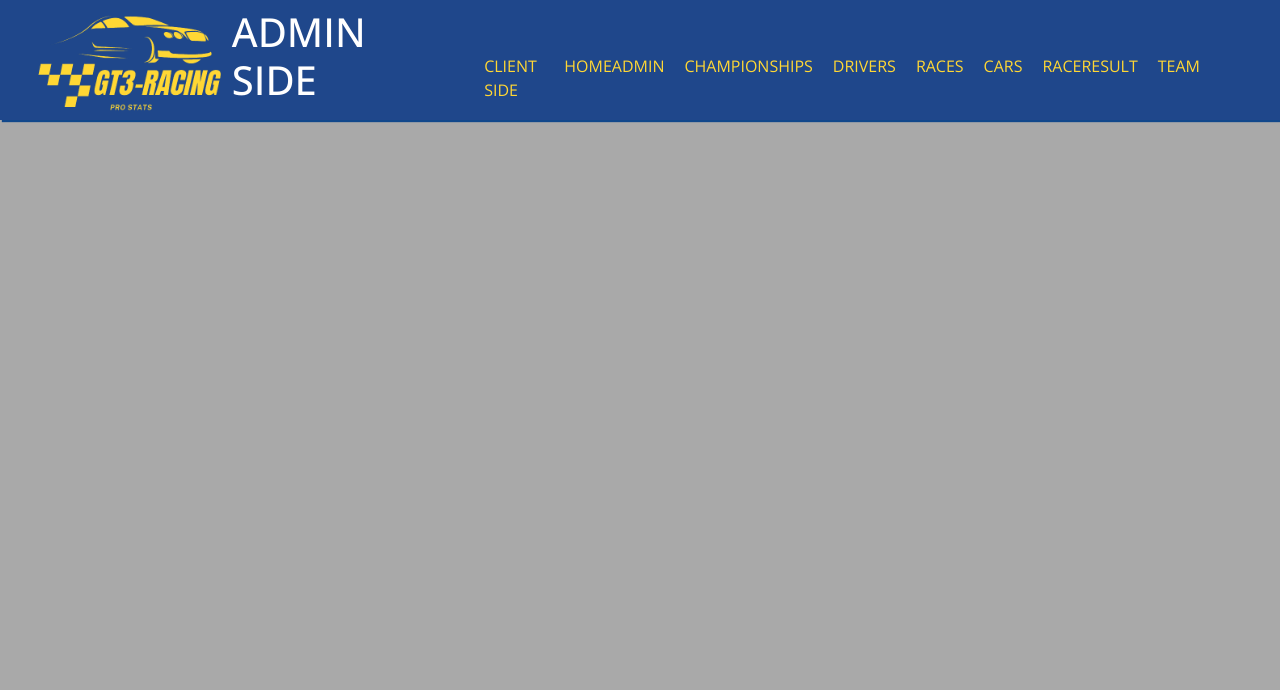
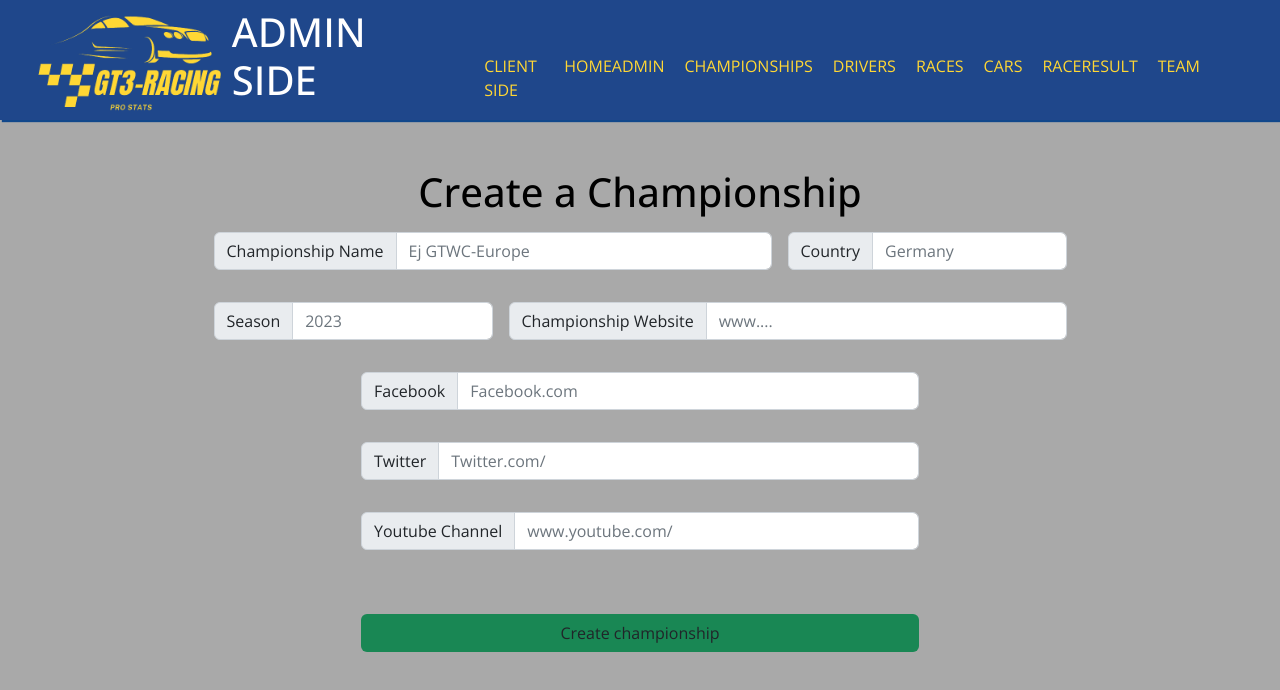
Before and after one commit to Dzamora89/GT3FrontEnd, a website: page AdminSide/ChampionshipCreate.html in a window 1280 px wide. Drawn offline with nearby package versions, Linux system fonts and the light colour scheme; no server answers.

Commit message:
Update Driver y Championship con Jquery

```diff
--- a/AdminSide/ChampionshipCreate.html
+++ b/AdminSide/ChampionshipCreate.html
@@ -9,6 +9,9 @@
     <link rel="stylesheet" href=".././css/bootstrap.css">
     <link rel="stylesheet" href=".././styles/style.css">
     <script src=".././js/bootstrap.bundle.js" defer></script>
+    <script src="./../node_modules/jquery/dist/jquery.js" defer></script>
+    <script src="./CarJS/CarCreate.js" defer></script>
+    <script src="./ChampionshipJS/ChampionshipCreate.js" defer></script>
 </head>
 <body>
 <!-- HEADER -->
@@ -21,7 +24,7 @@
     <h1>Admin Side</h1>
     <nav class="desktop-main-menu">
         <ul>
-            <li><a href="index.html"> Client Side</a></li>
+            <li><a href="../index.html"> Client Side</a></li>
             <li><a href="adminHome.html">HomeAdmin</a></li>
             <li><a href="ChampionshipAdmin.html">Championships</a></li>
             <li><a href="DriverAdmin.html">Drivers</a></li>
@@ -35,9 +38,52 @@
 
 </header>
 
+<div id="principal" class="container d-flex flex-column">
+    <h1 class="text-black text-center mt-5 mb-3">Create a Championship</h1>
 
+    <form class="d-flex flex-wrap justify-content-center w-100 gap-3">
 
+        <div class="input-group mb-3 w-50">
+            <span class="input-group-text">Championship Name</span>
+            <input id="name" type="text" class="form-control" placeholder="Ej GTWC-Europe"
+                   aria-label="name" aria-describedby="name">
+        </div>
 
+        <div class="input-group mb-3 w-25">
+            <span class="input-group-text" id="Class">Country</span>
+            <input id="country" type="text" class="form-control" placeholder="Germany" aria-label="country"
+                   aria-describedby="country">
+        </div>
+        <div class="input-group mb-3 w-25">
+            <span class="input-group-text" id="number">Season</span>
+            <input id="season" type="number" class="form-control" placeholder="2023" aria-label="season"
+                   aria-describedby="season">
+        </div>
+        <div class="input-group mb-3 w-50">
+            <span class="input-group-text">Championship Website</span>
+            <input id="website" type="text" class="form-control" placeholder="www...."
+                   aria-label="website" aria-describedby="website">
+        </div>
+        <div class="input-group mb-3 w-50">
+            <span class="input-group-text">Facebook</span>
+            <input id="facebook" type="text" class="form-control" placeholder="Facebook.com"
+                   aria-label="facebook" aria-describedby="facebook">
+        </div>
+        <div class="input-group mb-3 w-50">
+            <span class="input-group-text">Twitter</span>
+            <input id="twitter" type="text" class="form-control" placeholder="Twitter.com/"
+                   aria-label="twitter" aria-describedby="twitter">
+        </div>
+        <div class="input-group mb-3 w-50">
+            <span class="input-group-text">Youtube Channel</span>
+            <input id="YouTube" type="text" class="form-control" placeholder="www.youtube.com/"
+                   aria-label="YouTube" aria-describedby="YouTube">
+        </div>
+
+    </form>
+    <button class="btn bg-success align-items w-50 m-auto mt-5" onclick="createChampionship()">Create championship
+    </button>
+</div>
 
 
 </body>
--- /dev/null
+++ b/AdminSide/ChampionshipJS/ChampionshipCreate.js
@@ -0,0 +1,63 @@
+function createChampionship(){
+
+    let name = $('#name').val()
+    let country = $('#country').val()
+    let season = $('#season').val()
+    let website = $('#website').val()
+    let facebook = $('#facebook').val()
+    let twitter = $('#twitter').val()
+    let youTube = $('#YouTube').val()
+
+
+    var raw = `{\r\n    \"name\" : \"${name}\",
+    \r\n    \"country\" : \"${country}\",
+    \r\n    \"season\" : \"${season}\",
+    \r\n    \"website\" : \"${website}\",
+    \r\n    \"facebook\" : \"${facebook}\",
+    \r\n    \"twitter\" : \"${twitter}\",
+    \r\n    \"YouTube\" : \"${youTube}\"}`;
+
+
+
+
+    var myHeaders = new Headers();
+    myHeaders.append("Content-Type", "text/plain");
+    var requestOptions = {
+        method: 'POST',
+        headers: myHeaders,
+        body: raw,
+        redirect: 'follow'
+    };
+
+
+
+
+
+
+    let result = fetch("http://localhost/gt3prostats/api/championship/Createchampionship.php", requestOptions)
+        .then(response => response.text())
+        .then(result => {
+            let alert = document.createElement("div")
+            alert.innerHTML =
+                `<div class="alert alert-success alert-dismissible fade show w-50 m-auto mt-3" role="alert">
+                Championship Created
+                <button type="button" class="btn-close" data-bs-dismiss="alert" aria-label="Close"></button>
+            </div>
+            `;
+
+            document.getElementById('principal').appendChild(alert)
+        })
+        .catch(error => {
+            console.log('error', error)
+            let alert = document.createElement("div")
+            alert.innerHTML =
+                `<div class="alert alert-danger alert-dismissible fade show w-50 m-auto mt-3" role="alert">
+                Championship Not Created
+                <button type="button" class="btn-close" data-bs-dismiss="alert" aria-label="Close"></button>
+            </div>
+            `;
+
+            document.getElementById('principal').appendChild(alert)
+        });
+
+}
```
Also changed, not shown: AdminSide/AdminJS/DriverUpdate.js (+10 -12 lines), AdminSide/CarUpdate.html (+8 -0 lines), AdminSide/ChampionshipJS/ChampionshipUpdate.js (added, +130 -0 lines), AdminSide/ChampionshipUpdate.html (+17 -0 lines), AdminSide/DriverUpdate.html (+2 -2 lines).
